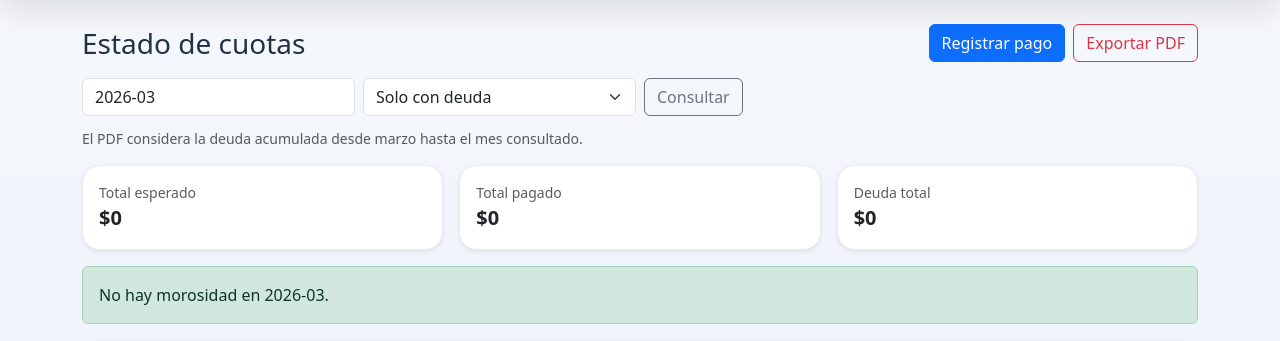
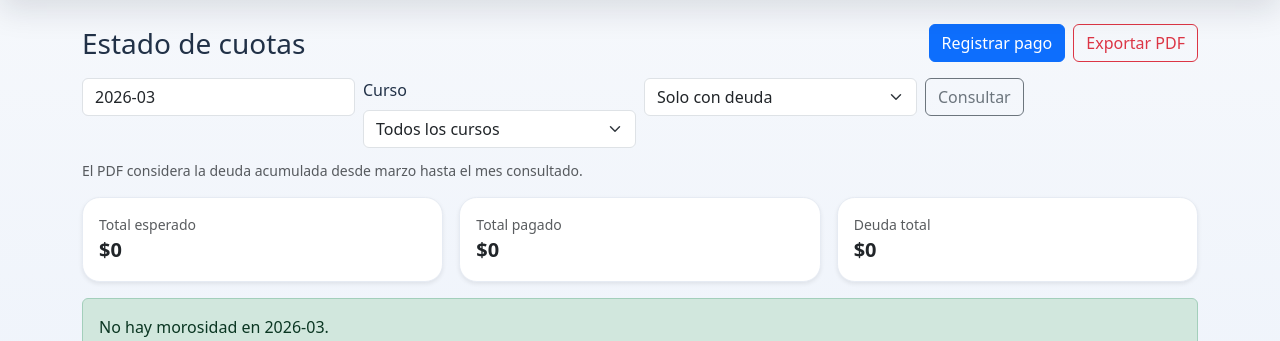
Before and after one commit to francedu/contabilidad-web, a Flask app: page /cuotas in a window 1280 px wide. Shown: the part 102-443 px from the top of the page. Run offline with Flask 3, Linux system fonts and the light colour scheme; a user stored in the database is signed in; data comes from the database, SQL or seed files in the repository; data that the repository does not hold is empty; some libraries are stand-ins or nearby versions.

Commit message:
Multicurso + filtro admin + fix apoderado

```diff
--- a/app.py
+++ b/app.py
@@ -146,7 +146,9 @@ def create_app() -> Flask:
             'current_user': current_user,
             'backup_dir': BACKUP_DIR,
             'db_engine': 'PostgreSQL' if is_postgres_url(app.config['DATABASE']) else 'SQLite',
-            'current_scope_course': (current_user.curso if getattr(current_user, 'is_authenticated', False) and getattr(current_user, 'role', None) != 'admin' else None),
+            'current_scope_course': current_course_filter(),
+            'selected_admin_course': admin_selected_course(),
+            'available_courses': get_available_courses(),
         }
 
     def get_db() -> DBAdapter:
@@ -193,8 +195,38 @@ def create_app() -> Flask:
         curso = (getattr(current_user, 'curso', None) or '').strip()
         return curso or None
 
+    def admin_selected_course() -> str | None:
+        if not current_user.is_authenticated or current_user.role != 'admin':
+            return None
+        curso = request.args.get('curso', '').strip()
+        return curso or None
+
+    def current_course_filter() -> str | None:
+        return user_course_scope() or admin_selected_course()
+
+    def get_available_courses() -> list[str]:
+        if not current_user.is_authenticated:
+            return []
+        db = get_db()
+        cursos: set[str] = set()
+        queries = [
+            "SELECT DISTINCT curso FROM alumnos WHERE curso IS NOT NULL AND trim(curso) <> ''",
+            "SELECT DISTINCT curso FROM actividades WHERE curso IS NOT NULL AND trim(curso) <> ''",
+            "SELECT DISTINCT curso FROM movimientos WHERE curso IS NOT NULL AND trim(curso) <> ''",
+            "SELECT DISTINCT curso FROM usuarios WHERE curso IS NOT NULL AND trim(curso) <> ''",
+        ]
+        for sql in queries:
+            try:
+                for row in db.fetchall(sql):
+                    valor = (row['curso'] or '').strip()
+                    if valor:
+                        cursos.add(valor)
+            except Exception:
+                continue
+        return sorted(cursos, key=lambda x: normalize_course(x))
+
     def course_filter_sql(sql: str, params: list[Any], alias: str, column: str = 'curso') -> tuple[str, list[Any]]:
-        curso = user_course_scope()
+        curso = current_course_filter()
         if curso:
             sql += f" AND lower(trim(COALESCE({alias}.{column}, ''))) = lower(trim(?))"
             params.append(curso)
@@ -325,7 +357,7 @@ def create_app() -> Flask:
         reporte_sql += ' GROUP BY substr(fecha, 1, 7) ORDER BY mes ASC'
         reporte = db.fetchall(reporte_sql, reporte_params)
         mes = request.args.get('mes') or datetime.today().strftime('%Y-%m')
-        alertas = obtener_alertas_morosidad(db, mes, user_course_scope())
+        alertas = obtener_alertas_morosidad(db, mes, current_course_filter())
         ultimos_sql = """
             SELECT m.id, m.fecha, m.tipo, m.concepto, m.monto, COALESCE(a.nombre, '-') AS actividad
             FROM movimientos m
@@ -353,7 +385,7 @@ def create_app() -> Flask:
         alumnos_params: list[Any] = []
         alumnos_sql, alumnos_params = course_filter_sql(alumnos_sql, alumnos_params, 'a')
         alumnos_activos = db.fetchone(alumnos_sql, alumnos_params)
-        cuotas = resumen_cuotas_por_alumno(db, mes, user_course_scope())
+        cuotas = resumen_cuotas_por_alumno(db, mes, current_course_filter())
         total_esperado = sum(float(f['cuota_mensual']) for f in cuotas if f['activo'])
         total_pagado = sum(float(f['pagado']) for f in cuotas if f['activo'])
         deuda_total = sum(max(float(f['cuota_mensual']) - float(f['pagado']), 0) for f in cuotas if f['activo'])
@@ -876,7 +908,7 @@ def create_app() -> Flask:
         fecha_hasta = request.args.get('fecha_hasta', '').strip()
         actividad_id = request.args.get('actividad_id', '').strip()
         alumno_id = request.args.get('alumno_id', '').strip()
-        movimientos = obtener_movimientos_filtrados(db, tipo=tipo, mes=mes, q=q, fecha_desde=fecha_desde, fecha_hasta=fecha_hasta, actividad_id=actividad_id, alumno_id=alumno_id, curso_scope=user_course_scope())
+        movimientos = obtener_movimientos_filtrados(db, tipo=tipo, mes=mes, q=q, fecha_desde=fecha_desde, fecha_hasta=fecha_hasta, actividad_id=actividad_id, alumno_id=alumno_id, curso_scope=current_course_filter())
         actividades_sql = 'SELECT id, nombre, fecha, curso FROM actividades a WHERE 1=1'
         actividades_params: list[Any] = []
         actividades_sql, actividades_params = course_filter_sql(actividades_sql, actividades_params, 'a')
@@ -1046,7 +1078,7 @@ def create_app() -> Flask:
         actividades_sql, actividades_params = course_filter_sql(actividades_sql, actividades_params, 'a')
         actividades_sql += ' GROUP BY a.id, a.nombre, a.fecha, a.curso, a.descripcion ORDER BY a.fecha DESC, a.nombre'
         actividades = db.fetchall(actividades_sql, actividades_params)
-        deudas = resumen_cuotas_por_alumno(db, mes, user_course_scope())
+        deudas = resumen_cuotas_por_alumno(db, mes, current_course_filter())
         total_deuda = sum(max(float(f['cuota_mensual']) - float(f['pagado']), 0) for f in deudas if f['activo'])
         return render_template('actividades_report.html', actividades=actividades, mes=mes, deudas=deudas, total_deuda=total_deuda)
 
@@ -1169,11 +1201,11 @@ def create_app() -> Flask:
             filtro_reporte = 'deuda'
 
         if exportar == 'pdf':
-            pdf_buffer = construir_pdf_deudores(db, mes, filtro_reporte, user_course_scope())
+            pdf_buffer = construir_pdf_deudores(db, mes, filtro_reporte, current_course_filter())
             filename = f'reporte_cuotas_{filtro_reporte}_{mes}.pdf'
             return send_file(pdf_buffer, mimetype='application/pdf', as_attachment=True, download_name=filename)
 
-        filas = resumen_cuotas_por_alumno(db, mes, user_course_scope())
+        filas = resumen_cuotas_por_alumno(db, mes, current_course_filter())
         if filtro_reporte == 'deuda':
             filas = [
                 fila for fila in filas
@@ -1183,7 +1215,7 @@ def create_app() -> Flask:
         total_esperado = sum(float(x['cuota_mensual']) for x in filas if x['activo'])
         total_pagado = sum(float(x['pagado']) for x in filas)
         total_debe = sum(max(float(x['cuota_mensual']) - float(x['pagado']), 0) for x in filas if x['activo'])
-        alertas = obtener_alertas_morosidad(db, mes, user_course_scope())
+        alertas = obtener_alertas_morosidad(db, mes, current_course_filter())
         if filtro_reporte == 'deuda':
             alertas = [alerta for alerta in alertas if alerta['debe'] > 0]
         return render_template(
@@ -1787,6 +1819,14 @@ def init_db(db: DBAdapter) -> None:
         except Exception:
             db.rollback()
 
+    if db.kind == 'postgres':
+        try:
+            db.execute('ALTER TABLE usuarios DROP CONSTRAINT IF EXISTS usuarios_role_check')
+            db.execute("ALTER TABLE usuarios ADD CONSTRAINT usuarios_role_check CHECK(role IN ('admin', 'tesorero', 'apoderado', 'solo_lectura'))")
+            db.commit()
+        except Exception:
+            db.rollback()
+
     try:
         db.execute("UPDATE movimientos SET curso = (SELECT curso FROM alumnos WHERE alumnos.id = movimientos.alumno_id) WHERE curso IS NULL AND alumno_id IS NOT NULL")
         db.commit()
--- /dev/null
+++ b/templates/_admin_course_filter.html
@@ -0,0 +1,11 @@
+{% if current_user.role == "admin" %}
+<div class="col-lg-3 col-md-3">
+  <label class="form-label">Curso</label>
+  <select class="form-select" name="curso">
+    <option value="">Todos los cursos</option>
+    {% for curso in available_courses %}
+      <option value="{{ curso }}" {% if selected_admin_course == curso %}selected{% endif %}>{{ curso }}</option>
+    {% endfor %}
+  </select>
+</div>
+{% endif %}
--- a/templates/alumnos_list.html
+++ b/templates/alumnos_list.html
@@ -32,6 +32,7 @@
         <label class="form-label">Mes</label>
         <input class="form-control" type="month" name="mes" value="{{ mes }}">
       </div>
+      {% include "_admin_course_filter.html" %}
       <div class="col-lg-3">
         <label class="form-label">Filtro rápido en pantalla</label>
         <input class="form-control" placeholder="Escribe para filtrar sin recargar" data-table-filter="#tabla-alumnos">
--- a/templates/cuotas.html
+++ b/templates/cuotas.html
@@ -5,12 +5,13 @@
   <h1 class="h3 mb-0">Estado de cuotas</h1>
   <div class="d-flex gap-2">
     {% if current_user.can_edit() %}<a class="btn btn-primary" href="{{ url_for('pagos_new') }}">Registrar pago</a>{% endif %}
-    <a class="btn btn-outline-danger" href="{{ url_for('cuotas_view', mes=mes, filtro_reporte=filtro_reporte, exportar='pdf') }}">Exportar PDF</a>
+    <a class="btn btn-outline-danger" href="{{ url_for('cuotas_view', mes=mes, filtro_reporte=filtro_reporte, exportar='pdf', curso=selected_admin_course) }}">Exportar PDF</a>
   </div>
 </div>
 
 <form class="row g-2 mb-3">
   <div class="col-md-3"><input class="form-control" name="mes" value="{{ mes }}" placeholder="YYYY-MM"></div>
+  {% include "_admin_course_filter.html" %}
   <div class="col-md-3">
     <select class="form-select" name="filtro_reporte">
       <option value="deuda" {{ 'selected' if filtro_reporte == 'deuda' else '' }}>Solo con deuda</option>
--- a/templates/movimientos_list.html
+++ b/templates/movimientos_list.html
@@ -10,7 +10,7 @@
     <div class="text-muted">Filtra, exporta y revisa ingresos y gastos.</div>
   </div>
   <div class="d-flex gap-2 flex-wrap align-items-center">
-    <div class="btn-group"><a class="btn btn-outline-secondary" href="{{ url_for('movimientos_export', fmt='csv', tipo=tipo, mes=mes, q=q) }}">CSV</a><a class="btn btn-outline-secondary" href="{{ url_for('movimientos_export', fmt='xlsx', tipo=tipo, mes=mes, q=q) }}">Excel</a><a class="btn btn-outline-secondary" href="{{ url_for('movimientos_export', fmt='pdf', tipo=tipo, mes=mes, q=q) }}">PDF</a></div>
+    <div class="btn-group"><a class="btn btn-outline-secondary" href="{{ url_for('movimientos_export', fmt='csv', tipo=tipo, mes=mes, q=q, curso=selected_admin_course) }}">CSV</a><a class="btn btn-outline-secondary" href="{{ url_for('movimientos_export', fmt='xlsx', tipo=tipo, mes=mes, q=q, curso=selected_admin_course) }}">Excel</a><a class="btn btn-outline-secondary" href="{{ url_for('movimientos_export', fmt='pdf', tipo=tipo, mes=mes, q=q, curso=selected_admin_course) }}">PDF</a></div>
     {% if current_user.can_edit() %}<a class="btn btn-primary" href="{{ url_for('movimientos_new') }}">Nuevo movimiento</a>{% endif %}
   </div>
 </div>
@@ -25,6 +25,7 @@
   <div class="col-md-3"><label class="form-label">Buscar</label><input class="form-control" name="q" value="{{ q }}" placeholder="Concepto u observación"></div>
   <div class="col-md-2"><label class="form-label">Tipo</label><select class="form-select" name="tipo"><option {% if tipo=='Todos' %}selected{% endif %}>Todos</option><option {% if tipo=='ingreso' %}selected{% endif %}>ingreso</option><option {% if tipo=='gasto' %}selected{% endif %}>gasto</option></select></div>
   <div class="col-md-2"><label class="form-label">Mes</label><input class="form-control" type="month" name="mes" value="{{ mes }}"></div>
+  {% include "_admin_course_filter.html" %}
   <div class="col-md-2"><label class="form-label">Desde</label><input class="form-control" type="date" name="fecha_desde" value="{{ fecha_desde }}"></div>
   <div class="col-md-2"><label class="form-label">Hasta</label><input class="form-control" type="date" name="fecha_hasta" value="{{ fecha_hasta }}"></div>
   <div class="col-md-3"><label class="form-label">Actividad</label><select class="form-select" name="actividad_id"><option value="">Todas las actividades</option>{% for a in actividades %}<option value="{{ a['id'] }}" {% if actividad_id|string==a['id']|string %}selected{% endif %}>{{ a['nombre'] }}</option>{% endfor %}</select></div>
--- a/templates/pagos_list.html
+++ b/templates/pagos_list.html
@@ -19,6 +19,7 @@
 
 <div class="card shadow-sm mb-3 filter-card"><div class="card-body"><form class="row g-2 align-items-end">
   <div class="col-lg-3"><label class="form-label">Mes</label><input class="form-control" type="month" name="mes" value="{{ mes }}"></div>
+  {% include "_admin_course_filter.html" %}
   <div class="col-lg-4"><label class="form-label">Filtro rápido en pantalla</label><input class="form-control" placeholder="Nombre, curso, mes u observación" data-table-filter="#tabla-pagos"></div>
   <div class="col-lg-2 d-grid"><button class="btn btn-outline-secondary">Filtrar</button></div>
   <div class="col-lg-2 d-grid"><a class="btn btn-outline-light border" href="{{ url_for('pagos_list') }}">Limpiar</a></div>
```
Also changed, not shown: templates/actividades_list.html (+10 -2 lines), templates/dashboard.html (+4 -3 lines).
